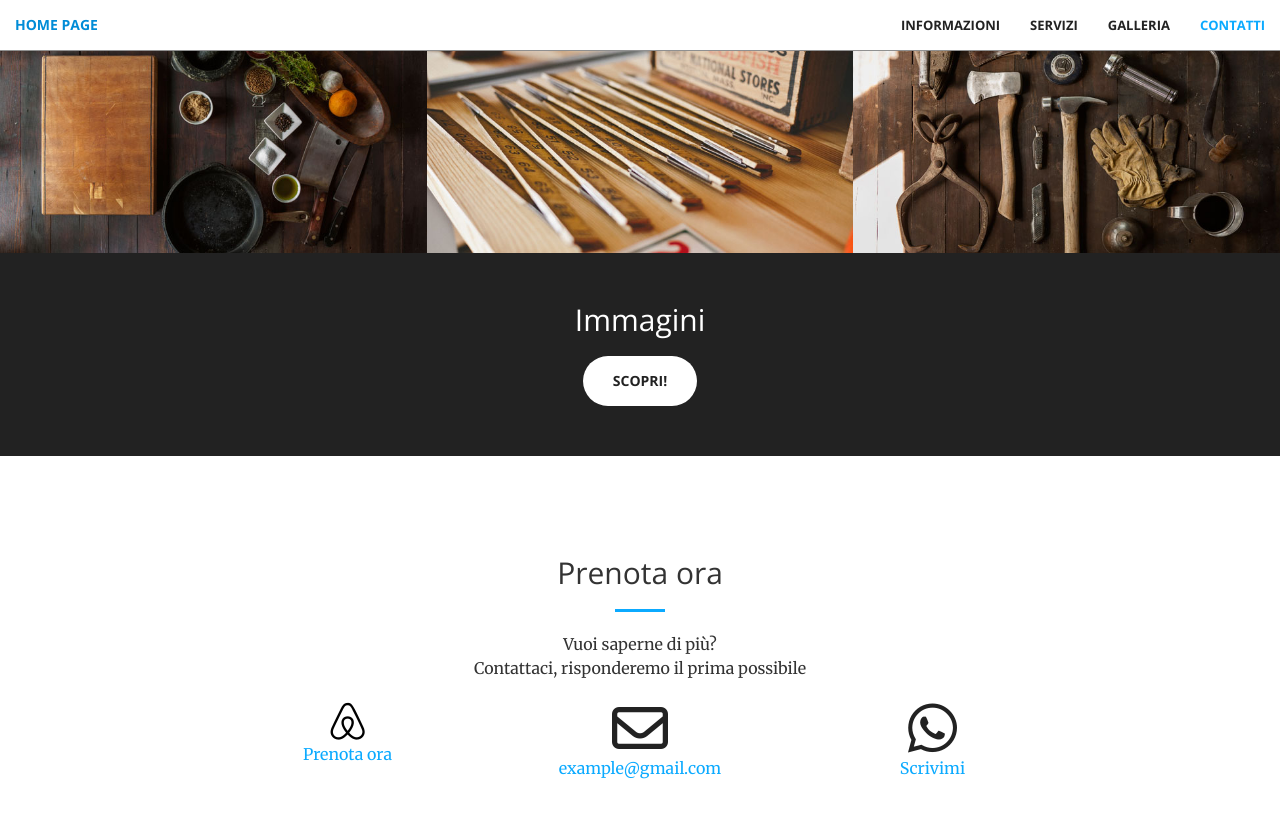
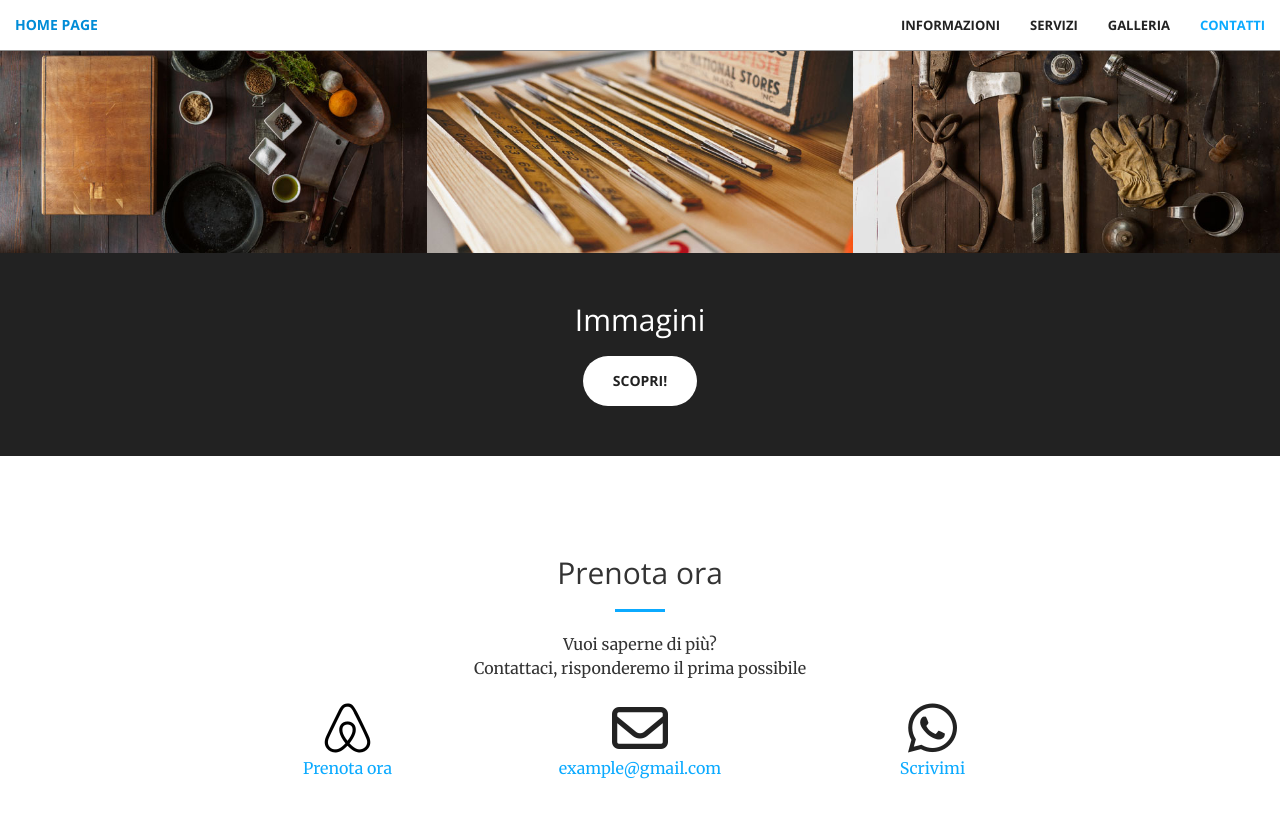
Before and after one commit to teocavaproject/teocavaproject.github.io, a Jekyll site: the page built from index.html, in a window 1280 px wide and 900 px high, scrolled down 1933 px. Shown: the top 818 px of the window. Built offline with Jekyll 4.4.1, drawn with Linux system fonts in a browser that asks for light colours; nearby versions of some CDN libraries.

Commit message:
Update contact.html

```diff
--- a/_includes/contact.html
+++ b/_includes/contact.html
@@ -10,7 +10,7 @@
             </div>
         <div class="col-lg-2 col-lg-offset-2 text-center">
             <a href="https://airbnb.it/">
-                <i class="fa-brands fa-airbnb fa-3x wow bounceIn" data-wow-delay=".1s" style="color:black"></i>
+                <i class="fa-brands fa-airbnb fa-4x wow bounceIn" data-wow-delay=".1s" style="color:black"></i>
                 <p>Prenota ora</p>
             </a>
         </div>
```
